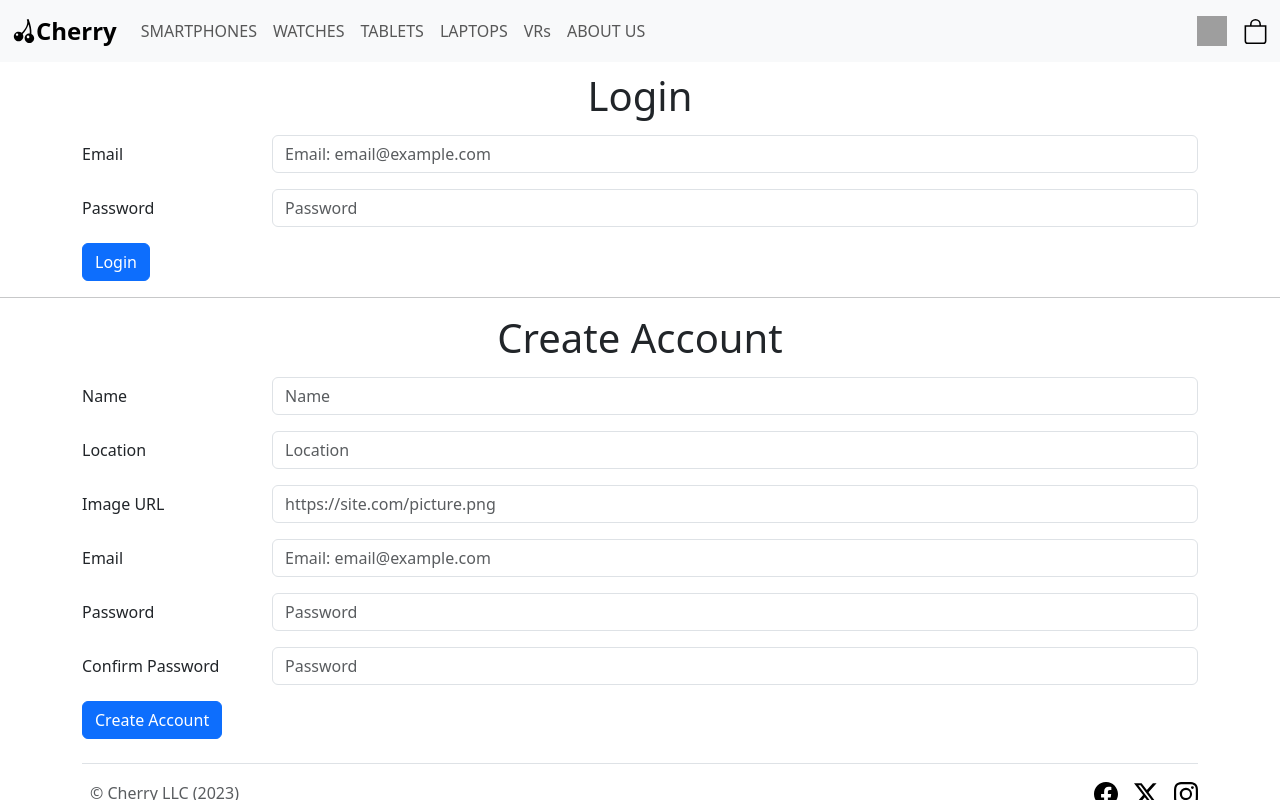
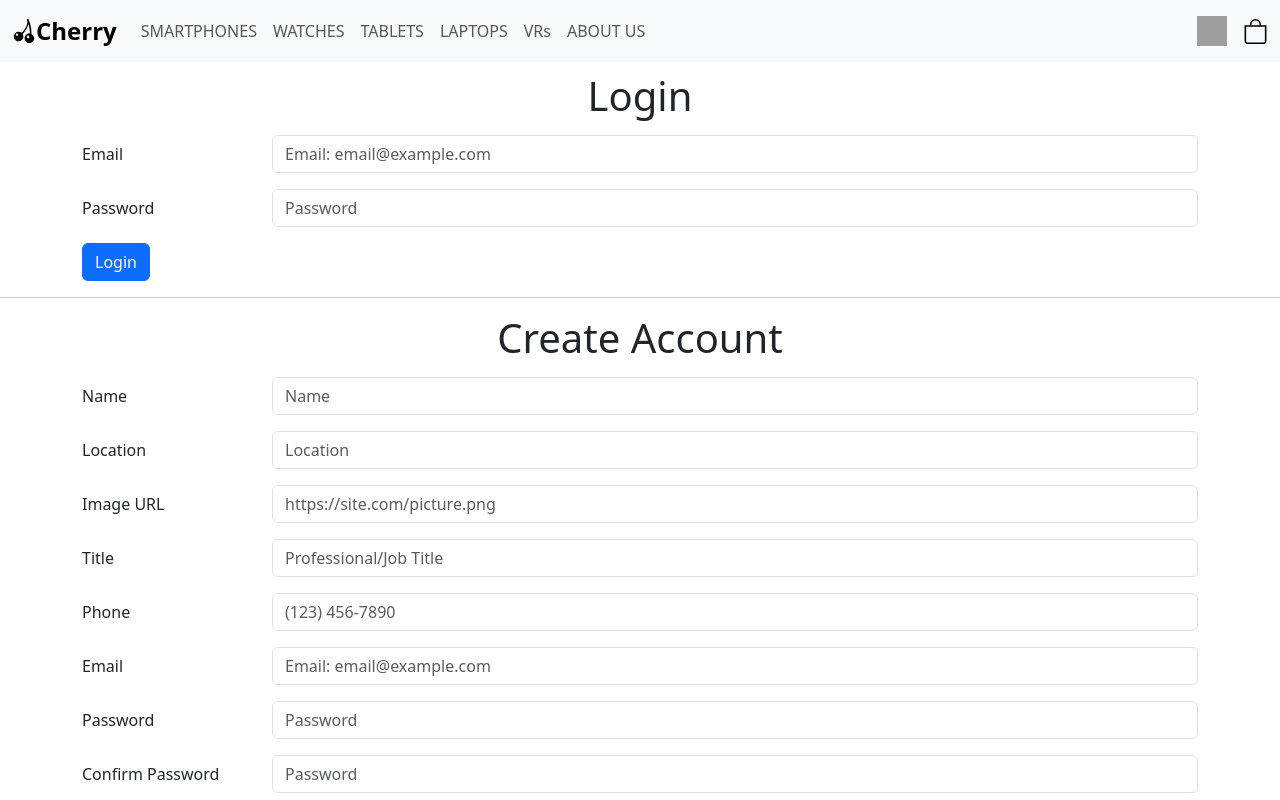
Before and after one commit to Roba00/tech-ecommerce-app, a React (Create React App) app in the folder frontend/: page / in a window 1280 px wide. Both pictures are taken after a click on the link "SMARTPHONES". Shown: the top 800 px of the page. Built offline with nearby package versions, Linux system fonts and the light colour scheme; grey boxes are pictures that could not be loaded.

Commit message:
Login done, create account also done.

```diff
--- a/frontend/src/App.js
+++ b/frontend/src/App.js
@@ -53,7 +53,7 @@ function App() {
                 </div>
             </nav>
 
-            {view === View.home && (isLoggedIn() ? <HomePage /> : <><LogInPage /><hr /><CreateAccountPage /></>)}
+            {view === View.home && <HomePage />}
 
             {view === View.phone && (isLoggedIn() ? <PhoneCatalogPage /> : <><LogInPage /><hr /><CreateAccountPage /></>)}
 
--- a/frontend/src/components/CreateAccountPage/CreateAccountPage.js
+++ b/frontend/src/components/CreateAccountPage/CreateAccountPage.js
@@ -23,24 +23,26 @@ const CreateAccountPage = () => {
     image: '',
     email: '',
     password: '',
-    confirmPassword: ''
+    confirmPassword: '',
+    title: '',
+    phone: ''
   });
 
   const handleSubmit = async (event) => {
     const form = event.currentTarget;
-    if (form.checkValidity() === false) {
-      event.preventDefault();
-      event.stopPropagation();
-    }
-    console.log(userCredentials);
+    event.preventDefault();
+    event.stopPropagation();
 
-    const response = await sendLoginRequest(userCredentials);
+    const response = await createAccountRequest(userCredentials);
     console.log(response);
     const token = response.token;
     if (token !== "" && token !== null) {
       setValidated(true);
       sessionStorage.setItem("token", token)
       window.location.reload();
+    }
+    else {
+      alert("Incorrect login! Try again.");
     }
   };
 
@@ -60,7 +62,9 @@ const CreateAccountPage = () => {
                 image: userCredentials.image,
                 email: userCredentials.email,
                 password: userCredentials.password,
-                confirmPassword: userCredentials.confirmPassword
+                confirmPassword: userCredentials.confirmPassword,
+                title: userCredentials.title,
+                phone: userCredentials.phone
               })} />
           </Col>
         </Form.Group>
@@ -77,7 +81,9 @@ const CreateAccountPage = () => {
                   image: userCredentials.image,
                   email: userCredentials.email,
                   password: userCredentials.password,
-                  confirmPassword: userCredentials.confirmPassword
+                  confirmPassword: userCredentials.confirmPassword,
+                  title: userCredentials.title,
+                  phone: userCredentials.phone
                 })} />
           </Col>
         </Form.Group>
@@ -87,14 +93,54 @@ const CreateAccountPage = () => {
             Image URL
           </Form.Label>
           <Col sm="10">
-            <Form.Control type="text" placeholder="https://site.com/picture.png"
+            <Form.Control type="text" placeholder="https://site.com/picture.png" required
               onChange={e => setUserCredentials({
                 name: userCredentials.name,
                 location: userCredentials.location,
                 image: e.target.value,
                 email: userCredentials.email,
                 password: userCredentials.password,
-                confirmPassword: userCredentials.confirmPassword
+                confirmPassword: userCredentials.confirmPassword,
+                title: userCredentials.title,
+                phone: userCredentials.phone
+              })} />
+          </Col>
+        </Form.Group>
+
+        <Form.Group as={Row} className="mb-3" controlId="formPlaintextImage">
+          <Form.Label column sm="2">
+            Title
+          </Form.Label>
+          <Col sm="10">
+            <Form.Control type="text" placeholder="Professional/Job Title" required
+              onChange={e => setUserCredentials({
+                name: userCredentials.name,
+                location: userCredentials.location,
+                image: userCredentials.image,
+                email: userCredentials.email,
+                password: userCredentials.password,
+                confirmPassword: userCredentials.confirmPassword,
+                title: e.target.value,
+                phone: userCredentials.phone
+              })} />
+          </Col>
+        </Form.Group>
+
+        <Form.Group as={Row} className="mb-3" controlId="formPlaintextImage">
+          <Form.Label column sm="2">
+            Phone
+          </Form.Label>
+          <Col sm="10">
+            <Form.Control type="text" placeholder="(123) 456-7890" required
+              onChange={e => setUserCredentials({
+                name: userCredentials.name,
+                location: userCredentials.location,
+                image: userCredentials.image,
+                email: userCredentials.email,
+                password: userCredentials.password,
+                confirmPassword: userCredentials.confirmPassword,
+                title: userCredentials.title,
+                phone: e.target.value
               })} />
           </Col>
         </Form.Group>
@@ -111,7 +157,9 @@ const CreateAccountPage = () => {
                 image: userCredentials.image,
                 email: e.target.value,
                 password: userCredentials.password,
-                confirmPassword: userCredentials.confirmPassword
+                confirmPassword: userCredentials.confirmPassword,
+                title: userCredentials.title,
+                phone: userCredentials.phone
               })} />
           </Col>
         </Form.Group>
@@ -128,7 +176,9 @@ const CreateAccountPage = () => {
                 image: userCredentials.image,
                 email: userCredentials.email,
                 password: e.target.value,
-                confirmPassword: userCredentials.confirmPassword
+                confirmPassword: userCredentials.confirmPassword,
+                title: userCredentials.title,
+                phone: userCredentials.phone
               })} />
           </Col>
         </Form.Group>
@@ -145,7 +195,9 @@ const CreateAccountPage = () => {
                 image: userCredentials.image,
                 email: userCredentials.email,
                 password: userCredentials.password,
-                confirmPassword: e.target.value
+                confirmPassword: e.target.value,
+                title: userCredentials.title,
+                phone: userCredentials.phone
               })} />
           </Col>
         </Form.Group>
--- a/frontend/src/components/LogInPage/LogInPage.js
+++ b/frontend/src/components/LogInPage/LogInPage.js
@@ -24,10 +24,9 @@ const LogInPage = () => {
 
   const handleSubmit = async (event) => {
     const form = event.currentTarget;
-    //if (form.checkValidity() === false) {
-      event.preventDefault();
-      event.stopPropagation();
-    //}
+    event.preventDefault();
+    event.stopPropagation();
+
     const response = await sendLoginRequest(userCredentials);
     console.log(response);
     const token = response.token;
--- a/frontend/src/components/UserPage/UserPage.js
+++ b/frontend/src/components/UserPage/UserPage.js
@@ -50,8 +50,8 @@ const updateUserInformation = async (userToken, userInfo, updateInfoField, updat
 
   const results = await fetch(UPDATE_ACCOUNT_QUERY, {
     headers: { 'Content-Type': 'application/json', 'authorization': userToken },
-    method: 'POST',
-    body: userInfoCopy
+    method: 'PUT',
+    body: JSON.stringify(userInfoCopy)
   });
   const data = await results.json();
   if (data.statusCode != 200) {
@@ -59,7 +59,7 @@ const updateUserInformation = async (userToken, userInfo, updateInfoField, updat
     sessionStorage.removeItem("token");
     window.location.reload();
   }
-  alert("User inforamtion update successful.");
+  alert(`User information for ${updateInfoField} updated successfully.`);
   window.location.reload();
 }
 
```
Also changed, not shown: 1 other file (tests, documents, lock files or other folders).
